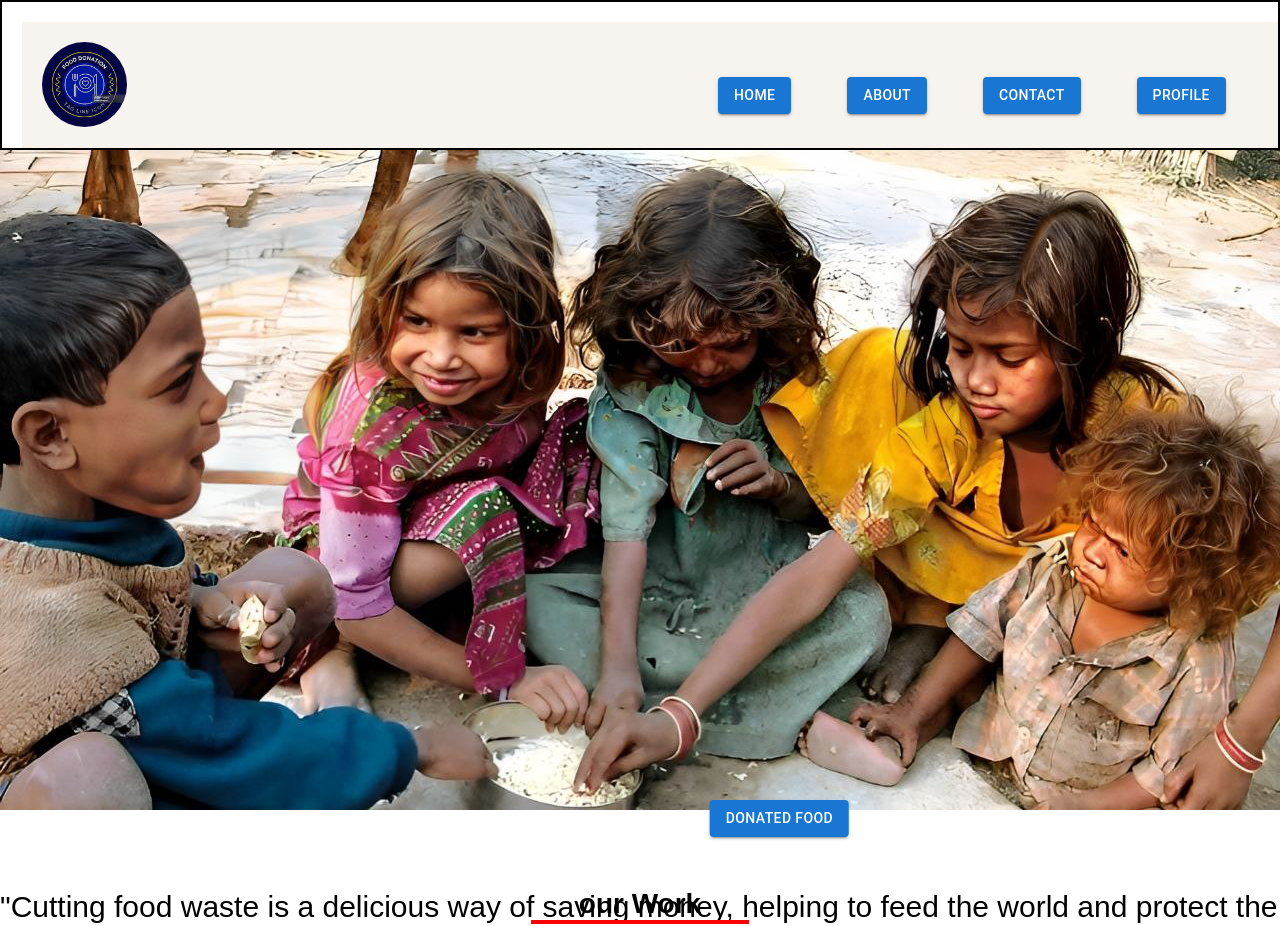
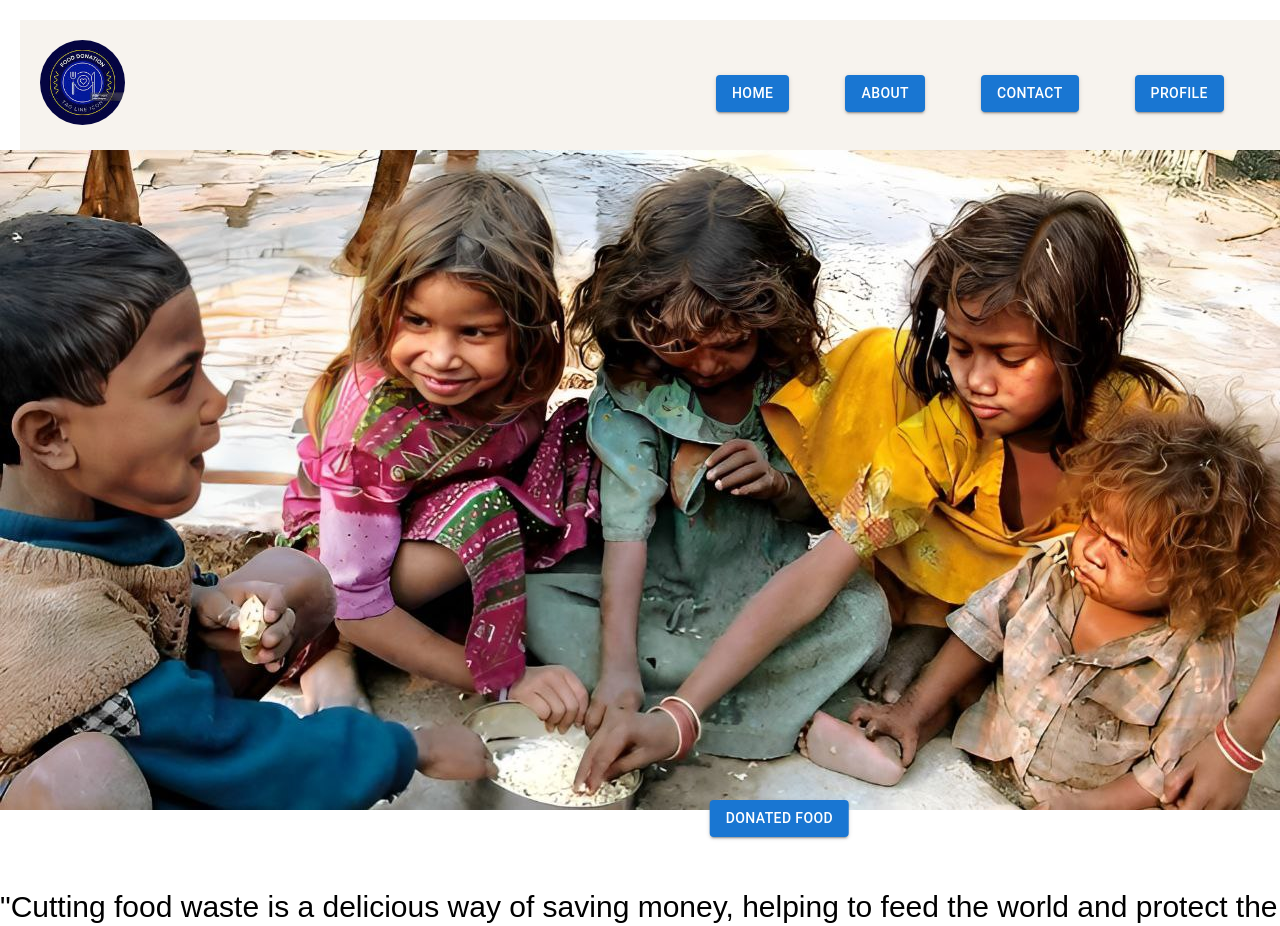
Before and after one commit to Subhashk75/FoodBank, a React (Vite) app: page / in a window 1280 px wide. Shown: the top 926 px of the page. Built offline with nearby package versions, Linux system fonts and the light colour scheme.

Commit message:
add more cse

```diff
--- a/src/App.css
+++ b/src/App.css
@@ -65,7 +65,7 @@ margin:  10px;
   height: 150px;
   width: 100%;
   overflow-x:hidden ;
-  border: 2px solid black;
+
 }
 .header{
   display: flex;
@@ -186,7 +186,7 @@ margin:  10px;
   box-shadow: 0px 0px 2px 2px;
   position: relative;
   z-index: -1;
-  margin-left:200px;
+  margin-left:100px;
 
   object-fit: none;
   object-position: 50px 30px;
@@ -229,7 +229,7 @@ margin:  10px;
   align-items: center;
   height: 150px;
   flex-direction: column;
-  padding-top: 170px;
+  padding-top: 300px;
 }
 .body-our-work-title{
   font-size: 28px;
```
